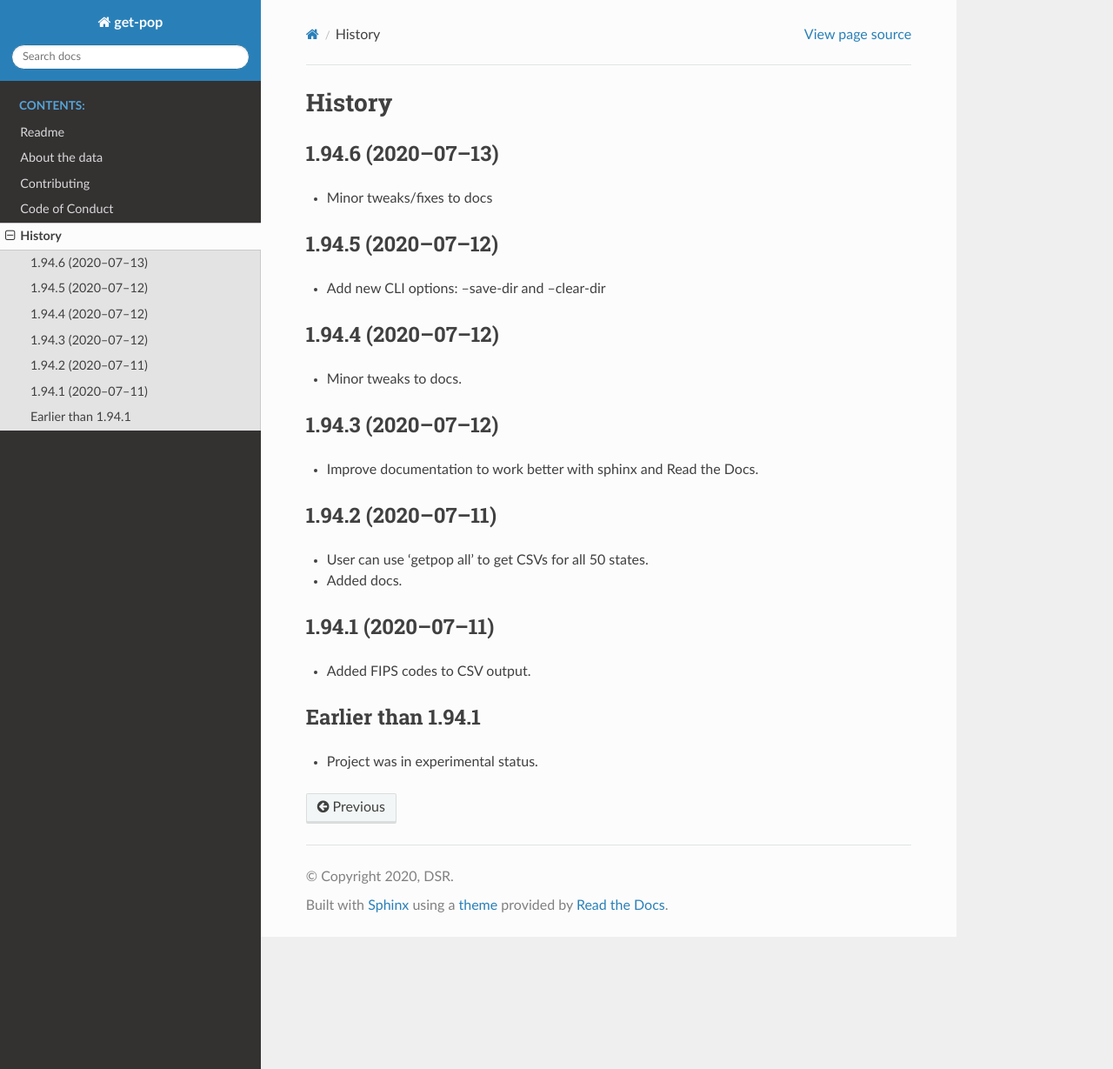
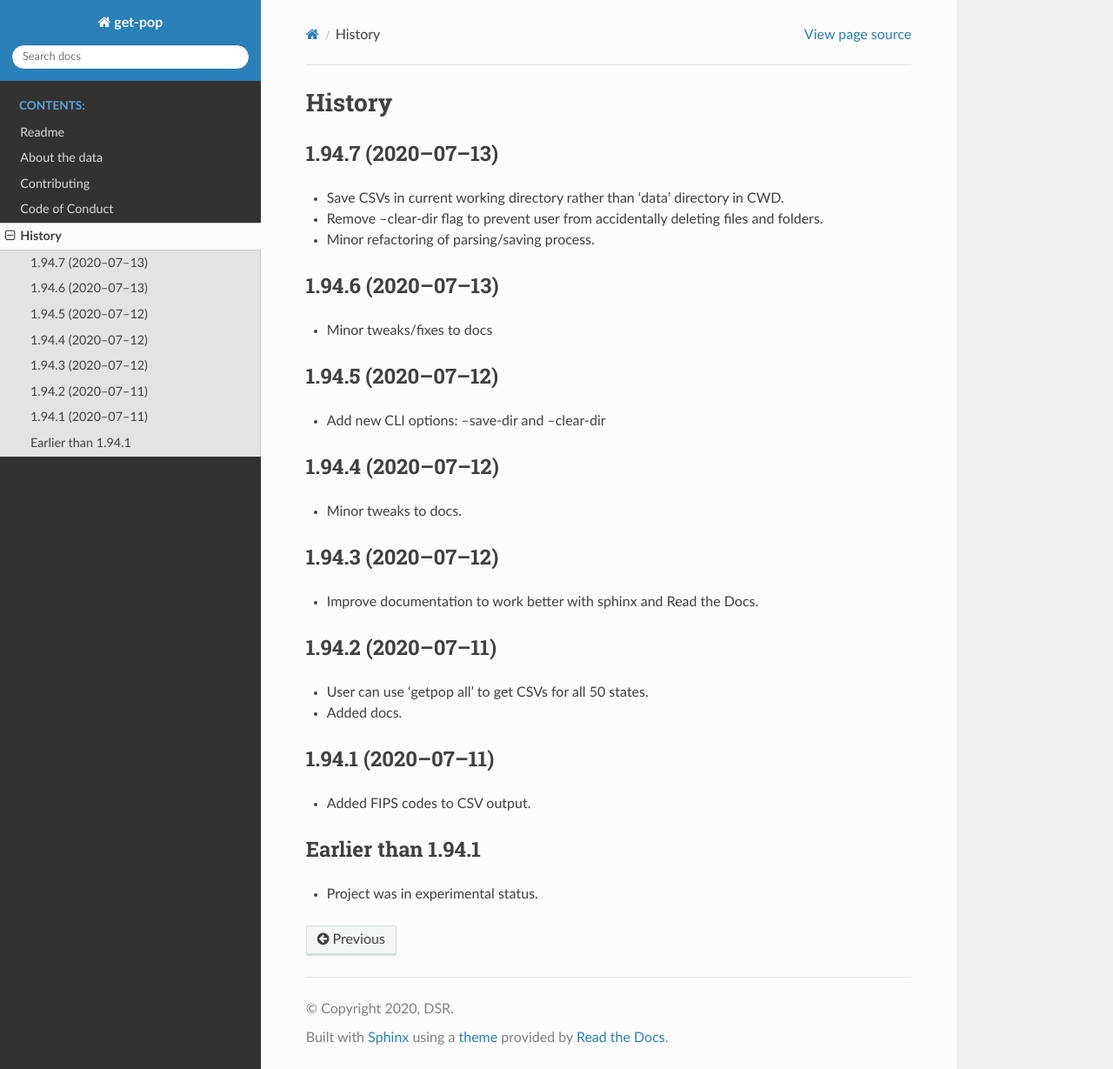
Before and after one commit to SimmonsRitchie/get-pop, a Sphinx documentation site: the page built from docs/HISTORY.rst, in a window 1280 px wide and 1229 px high. Shown: the whole window at 87% size. Built offline with Sphinx 7.4.7 and the Read the Docs theme 2.0.0, drawn with Linux system fonts in a browser that asks for light colours.

Commit message:
Bump version

```diff
--- a/docs/HISTORY.rst
+++ b/docs/HISTORY.rst
@@ -1,6 +1,13 @@
 =======
 History
 =======
+
+1.94.7 (2020–07–13)
+------------------------------
+
+* Save CSVs in current working directory rather than 'data' directory in CWD.
+* Remove --clear-dir flag to prevent user from accidentally deleting files and folders.
+* Minor refactoring of parsing/saving process.
 
 1.94.6 (2020–07–13)
 ------------------------------
--- a/get_pop/__init__.py
+++ b/get_pop/__init__.py
@@ -2,4 +2,4 @@
 
 __project__ = "get_pop"
 __author__ = """DSR"""
-__version__ = "1.94.6"
+__version__ = "1.94.7"
```
